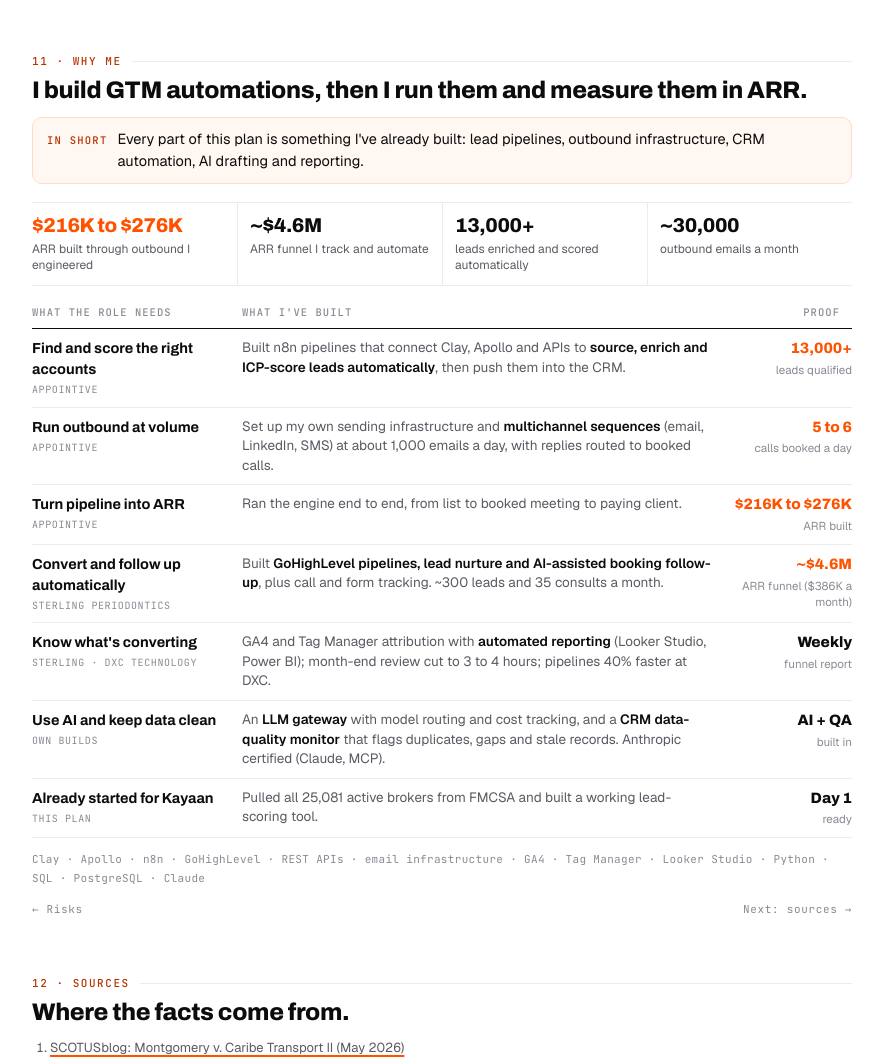
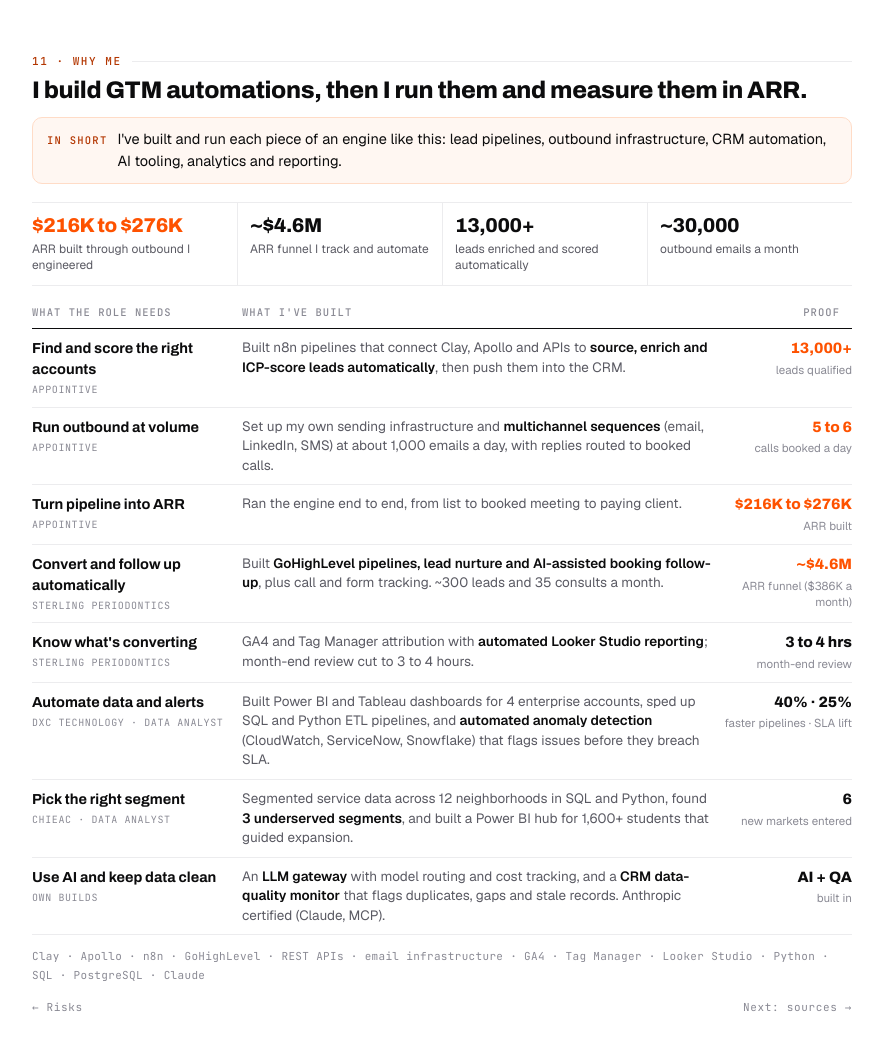
Before and after one commit to arfujj/kayaan-gtm, a plain HTML site: page plan/index.html in a window 1280 px wide. Shown: the part 8778-9835 px from the top of the page, without its empty margins (324-1207 px from the left). Drawn offline with nearby package versions, Linux system fonts and the light colour scheme.

Commit message:
Add DXC and ChiEAC to Why me, drop built-for-Kayaan lines
Co-Authored-By: Claude Opus 5.5 <noreply@anthropic.com>

```diff
--- a/plan/index.html
+++ b/plan/index.html
@@ -533,7 +533,7 @@ ol.src a{color:var(--muted)}
   <section id="me">
     <div class="sh">11 · Why me</div>
     <h2>I build GTM automations, then I run them and measure them in ARR.</h2>
-    <p class="short"><b>In short</b>Every part of this plan is something I've already built: lead pipelines, outbound infrastructure, CRM automation, AI drafting and reporting.</p>
+    <p class="short"><b>In short</b>I've built and run each piece of an engine like this: lead pipelines, outbound infrastructure, CRM automation, AI tooling, analytics and reporting.</p>
     <div class="facts" style="margin:0 0 18px">
       <div><strong class="o">$216K to $276K</strong><span>ARR built through outbound I engineered</span></div>
       <div><strong>~$4.6M</strong><span>ARR funnel I track and automate</span></div>
@@ -546,9 +546,10 @@ ol.src a{color:var(--muted)}
       <tr class="k"><td class="co"><b>Run outbound at volume</b><small>Appointive</small></td><td class="what">Set up my own sending infrastructure and <b>multichannel sequences</b> (email, LinkedIn, SMS) at about 1,000 emails a day, with replies routed to booked calls.</td><td class="num">5 to 6<small>calls booked a day</small></td></tr>
       <tr class="k"><td class="co"><b>Turn pipeline into ARR</b><small>Appointive</small></td><td class="what">Ran the engine end to end, from list to booked meeting to paying client.</td><td class="num">$216K to $276K<small>ARR built</small></td></tr>
       <tr class="k"><td class="co"><b>Convert and follow up automatically</b><small>Sterling Periodontics</small></td><td class="what">Built <b>GoHighLevel pipelines, lead nurture and AI-assisted booking follow-up</b>, plus call and form tracking. ~300 leads and 35 consults a month.</td><td class="num">~$4.6M<small>ARR funnel ($386K a month)</small></td></tr>
-      <tr><td class="co"><b>Know what's converting</b><small>Sterling · DXC Technology</small></td><td class="what">GA4 and Tag Manager attribution with <b>automated reporting</b> (Looker Studio, Power BI); month-end review cut to 3 to 4 hours; pipelines 40% faster at DXC.</td><td class="num">Weekly<small>funnel report</small></td></tr>
+      <tr><td class="co"><b>Know what's converting</b><small>Sterling Periodontics</small></td><td class="what">GA4 and Tag Manager attribution with <b>automated Looker Studio reporting</b>; month-end review cut to 3 to 4 hours.</td><td class="num">3 to 4 hrs<small>month-end review</small></td></tr>
+      <tr><td class="co"><b>Automate data and alerts</b><small>DXC Technology · Data Analyst</small></td><td class="what">Built Power BI and Tableau dashboards for 4 enterprise accounts, sped up SQL and Python ETL pipelines, and <b>automated anomaly detection</b> (CloudWatch, ServiceNow, Snowflake) that flags issues before they breach SLA.</td><td class="num">40% · 25%<small>faster pipelines · SLA lift</small></td></tr>
+      <tr><td class="co"><b>Pick the right segment</b><small>ChiEAC · Data Analyst</small></td><td class="what">Segmented service data across 12 neighborhoods in SQL and Python, found <b>3 underserved segments</b>, and built a Power BI hub for 1,600+ students that guided expansion.</td><td class="num">6<small>new markets entered</small></td></tr>
       <tr><td class="co"><b>Use AI and keep data clean</b><small>Own builds</small></td><td class="what">An <b>LLM gateway</b> with model routing and cost tracking, and a <b>CRM data-quality monitor</b> that flags duplicates, gaps and stale records. Anthropic certified (Claude, MCP).</td><td class="num">AI + QA<small>built in</small></td></tr>
-      <tr><td class="co"><b>Already started for Kayaan</b><small>This plan</small></td><td class="what">Pulled all 25,081 active brokers from FMCSA and built a working lead-scoring tool.</td><td class="num">Day 1<small>ready</small></td></tr>
     </table></div>
     <p class="tools">Clay · Apollo · n8n · GoHighLevel · REST APIs · email infrastructure · GA4 · Tag Manager · Looker Studio · Python · SQL · PostgreSQL · Claude</p>
     <div class="next"><a href="#risks">← Risks</a><a href="#sources">Next: sources →</a></div>
```
Also changed, not shown: index.html (+4 -2 lines).
